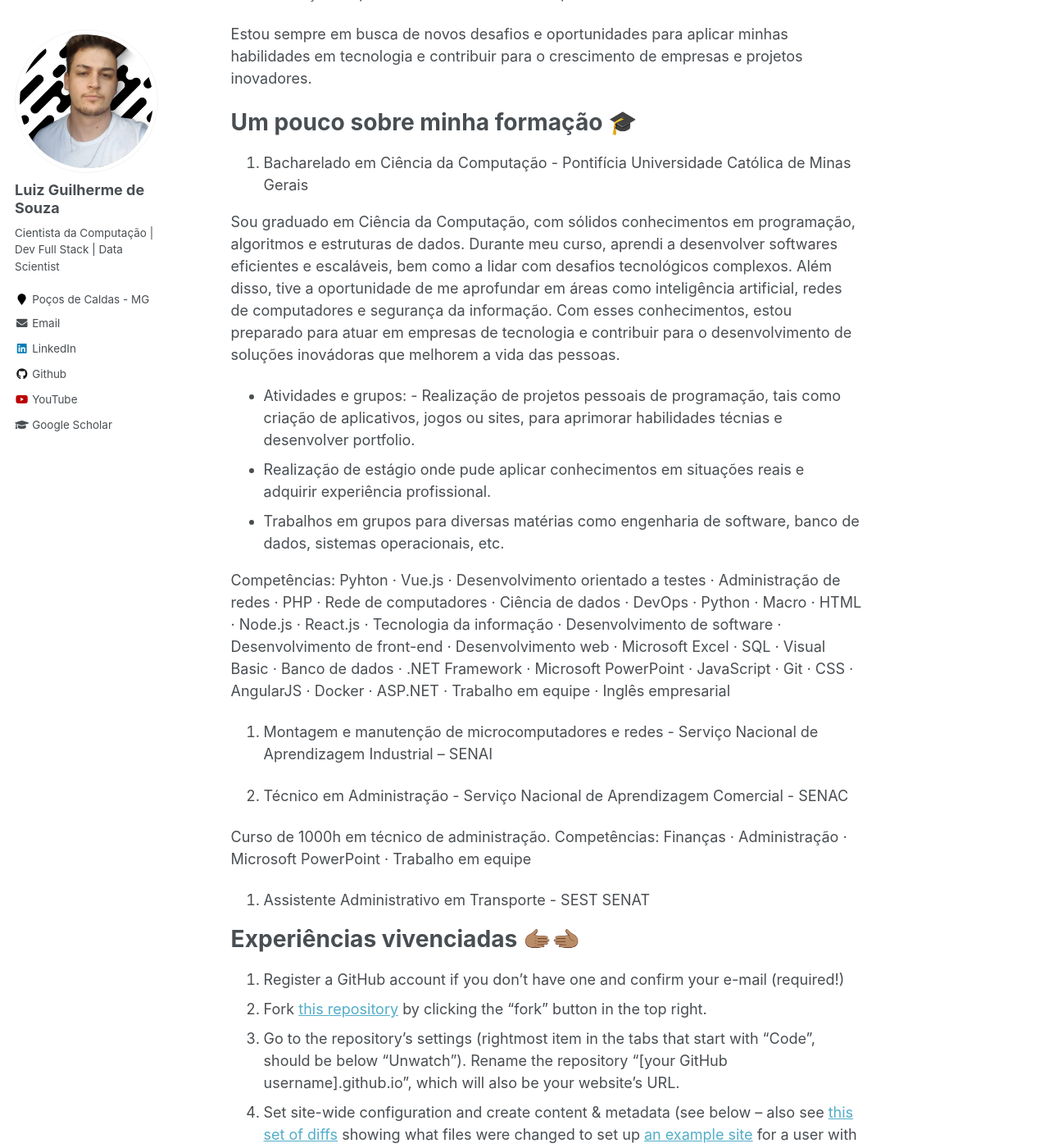
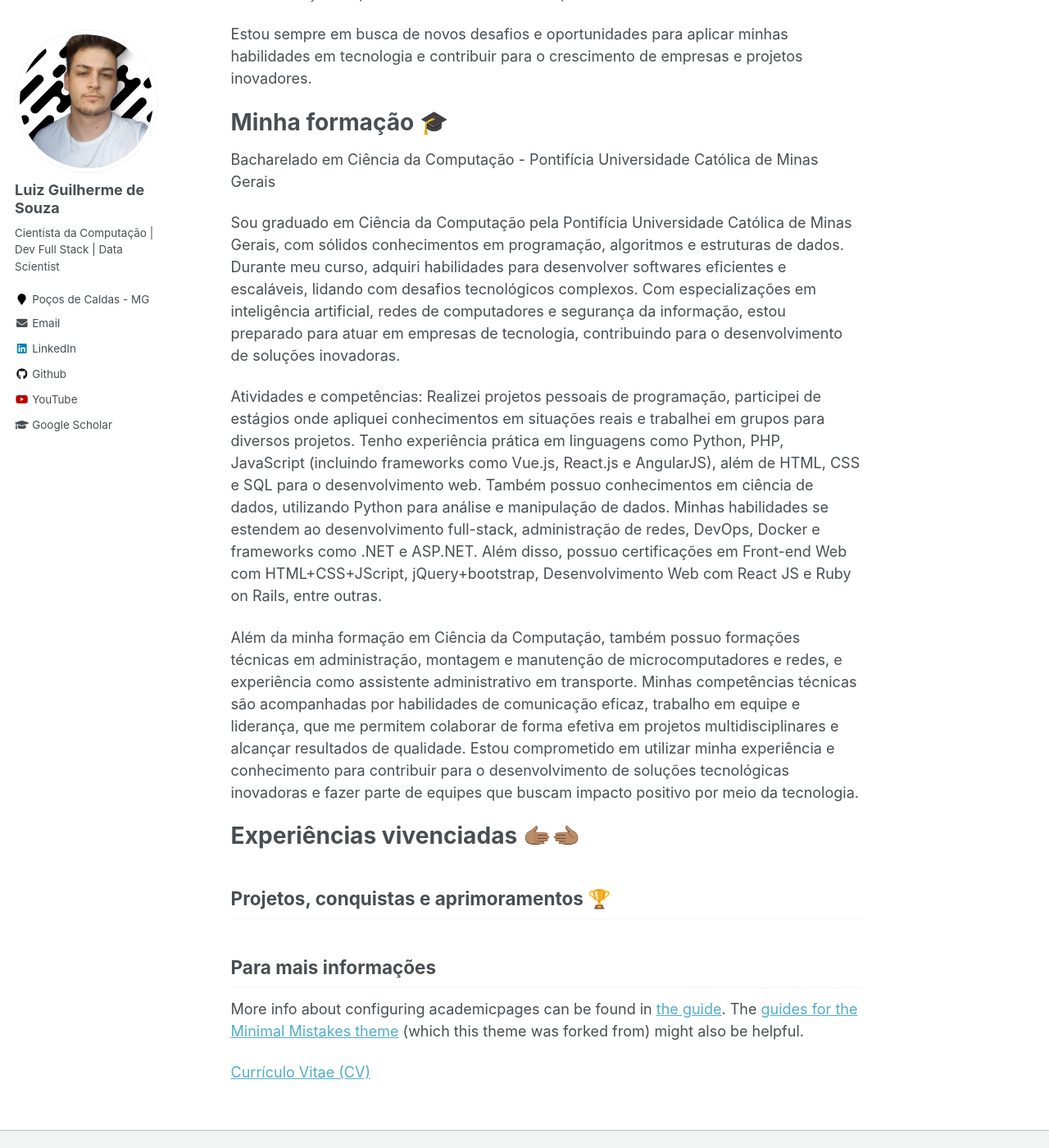
Before and after one commit to luizaao/luizaao.github.io, a Jekyll site: the page built from _pages/about.md, in a window 1280 px wide and 1400 px high, scrolled down 472 px. Shown: the whole window at 82% size. Built offline with Jekyll 4.4.1, drawn with Linux system fonts in a browser that asks for light colours; some of the changed text lies outside the part shown.

Commit message:
commit 12

```diff
--- a/_pages/about.md
+++ b/_pages/about.md
@@ -17,61 +17,25 @@ Minha experiência também inclui trabalhar em projetos DevOps, usando metodolog
 Estou sempre em busca de novos desafios e oportunidades para aplicar minhas habilidades em tecnologia e contribuir para o crescimento de empresas e projetos inovadores.
 
 
-Um pouco sobre minha formação 🎓
+Minha formação 🎓
 ======
-1. Bacharelado em Ciência da Computação - Pontifícia Universidade Católica de Minas Gerais
+Bacharelado em Ciência da Computação - Pontifícia Universidade Católica de Minas Gerais
 
-Sou graduado em Ciência da Computação, com sólidos conhecimentos em programação, algoritmos e estruturas de dados. Durante meu curso, aprendi a desenvolver softwares eficientes e escaláveis, bem como a lidar com desafios tecnológicos complexos. Além disso, tive a oportunidade de me aprofundar em áreas como inteligência artificial, redes de computadores e segurança da informação.
-Com esses conhecimentos, estou preparado para atuar em empresas de tecnologia e contribuir para o desenvolvimento de soluções inovádoras que melhorem a vida das pessoas.
+Sou graduado em Ciência da Computação pela Pontifícia Universidade Católica de Minas Gerais, com sólidos conhecimentos em programação, algoritmos e estruturas de dados. Durante meu curso, adquiri habilidades para desenvolver softwares eficientes e escaláveis, lidando com desafios tecnológicos complexos. Com especializações em inteligência artificial, redes de computadores e segurança da informação, estou preparado para atuar em empresas de tecnologia, contribuindo para o desenvolvimento de soluções inovadoras.
 
-- Atividades e grupos: - Realização de projetos pessoais de programação, tais como criação de aplicativos, jogos ou sites, para aprimorar habilidades técnias e desenvolver portfolio.
-- Realização de estágio onde pude aplicar conhecimentos em situações reais e adquirir experiência profissional.
-- Trabalhos em grupos para diversas matérias como engenharia de software, banco de dados, sistemas operacionais, etc.
+Atividades e competências: Realizei projetos pessoais de programação, participei de estágios onde apliquei conhecimentos em situações reais e trabalhei em grupos para diversos projetos. Tenho experiência prática em linguagens como Python, PHP, JavaScript (incluindo frameworks como Vue.js, React.js e AngularJS), além de HTML, CSS e SQL para o desenvolvimento web. Também possuo conhecimentos em ciência de dados, utilizando Python para análise e manipulação de dados. Minhas habilidades se estendem ao desenvolvimento full-stack, administração de redes, DevOps, Docker e frameworks como .NET e ASP.NET. Além disso, possuo certificações em Front-end Web com HTML+CSS+JScript, jQuery+bootstrap, Desenvolvimento Web com React JS e Ruby on Rails, entre outras.
 
-Competências: Pyhton · Vue.js · Desenvolvimento orientado a testes · Administração de redes · PHP · Rede de computadores · Ciência de dados · DevOps · Python · Macro · HTML · Node.js · React.js · Tecnologia da informação · Desenvolvimento de software · Desenvolvimento de front-end · Desenvolvimento web · Microsoft Excel · SQL · Visual Basic · Banco de dados · .NET Framework · Microsoft PowerPoint · JavaScript · Git · CSS · AngularJS · Docker · ASP.NET · Trabalho em equipe · Inglês empresarial
-
-
-1. Montagem e manutenção de microcomputadores e redes - Serviço Nacional de Aprendizagem Industrial – SENAI
-
-
-1. Técnico em Administração - Serviço Nacional de Aprendizagem Comercial - SENAC
-
-Curso de 1000h em técnico de administração.
-Competências: Finanças · Administração · Microsoft PowerPoint · Trabalho em equipe
-
-
-1. Assistente Administrativo em Transporte - SEST SENAT
+Além da minha formação em Ciência da Computação, também possuo formações técnicas em administração, montagem e manutenção de microcomputadores e redes, e experiência como assistente administrativo em transporte. Minhas competências técnicas são acompanhadas por habilidades de comunicação eficaz, trabalho em equipe e liderança, que me permitem colaborar de forma efetiva em projetos multidisciplinares e alcançar resultados de qualidade. Estou comprometido em utilizar minha experiência e conhecimento para contribuir para o desenvolvimento de soluções tecnológicas inovadoras e fazer parte de equipes que buscam impacto positivo por meio da tecnologia.
 
 Experiências vivenciadas 🫱🏽‍🫲🏽
 ======
-1. Register a GitHub account if you don't have one and confirm your e-mail (required!)
-1. Fork [this repository](https://github.com/academicpages/academicpages.github.io) by clicking the "fork" button in the top right.
-1. Go to the repository's settings (rightmost item in the tabs that start with "Code", should be below "Unwatch"). Rename the repository "[your GitHub username].github.io", which will also be your website's URL.
-1. Set site-wide configuration and create content & metadata (see below -- also see [this set of diffs](http://archive.is/3TPas) showing what files were changed to set up [an example site](https://getorg-testacct.github.io) for a user with the username "getorg-testacct")
-1. Upload any files (like PDFs, .zip files, etc.) to the files/ directory. They will appear at https://[your GitHub username].github.io/files/example.pdf.
-1. Check status by going to the repository settings, in the "GitHub pages" section
+
 
 Projetos, conquistas e aprimoramentos 🏆
 ------
-The main configuration file for the site is in the base directory in [_config.yml](https://github.com/academicpages/academicpages.github.io/blob/master/_config.yml), which defines the content in the sidebars and other site-wide features. You will need to replace the default variables with ones about yourself and your site's github repository. The configuration file for the top menu is in [_data/navigation.yml](https://github.com/academicpages/academicpages.github.io/blob/master/_data/navigation.yml). For example, if you don't have a portfolio or blog posts, you can remove those items from that navigation.yml file to remove them from the header.
 
-Create content & metadata
-------
-For site content, there is one markdown file for each type of content, which are stored in directories like _publications, _talks, _posts, _teaching, or _pages. For example, each talk is a markdown file in the [_talks directory](https://github.com/academicpages/academicpages.github.io/tree/master/_talks). At the top of each markdown file is structured data in YAML about the talk, which the theme will parse to do lots of cool stuff. The same structured data about a talk is used to generate the list of talks on the [Talks page](https://academicpages.github.io/talks), each [individual page](https://academicpages.github.io/talks/2012-03-01-talk-1) for specific talks, the talks section for the [CV page](https://academicpages.github.io/cv), and the [map of places you've given a talk](https://academicpages.github.io/talkmap.html) (if you run this [python file](https://github.com/academicpages/academicpages.github.io/blob/master/talkmap.py) or [Jupyter notebook](https://github.com/academicpages/academicpages.github.io/blob/master/talkmap.ipynb), which creates the HTML for the map based on the contents of the _talks directory).
 
-**Markdown generator**
-
-I have also created [a set of Jupyter notebooks](https://github.com/academicpages/academicpages.github.io/tree/master/markdown_generator
-) that converts a CSV containing structured data about talks or presentations into individual markdown files that will be properly formatted for the academicpages template. The sample CSVs in that directory are the ones I used to create my own personal website at stuartgeiger.com. My usual workflow is that I keep a spreadsheet of my publications and talks, then run the code in these notebooks to generate the markdown files, then commit and push them to the GitHub repository.
-
-How to edit your site's GitHub repository
-------
-Many people use a git client to create files on their local computer and then push them to GitHub's servers. If you are not familiar with git, you can directly edit these configuration and markdown files directly in the github.com interface. Navigate to a file (like [this one](https://github.com/academicpages/academicpages.github.io/blob/master/_talks/2012-03-01-talk-1.md) and click the pencil icon in the top right of the content preview (to the right of the "Raw | Blame | History" buttons). You can delete a file by clicking the trashcan icon to the right of the pencil icon. You can also create new files or upload files by navigating to a directory and clicking the "Create new file" or "Upload files" buttons.
-
-Example: editing a markdown file for a talk
-![Editing a markdown file for a talk](/images/editing-talk.png)
-
-For more info
+Para mais informações
 ------
 More info about configuring academicpages can be found in [the guide](https://academicpages.github.io/markdown/). The [guides for the Minimal Mistakes theme](https://mmistakes.github.io/minimal-mistakes/docs/configuration/) (which this theme was forked from) might also be helpful.
 
```
